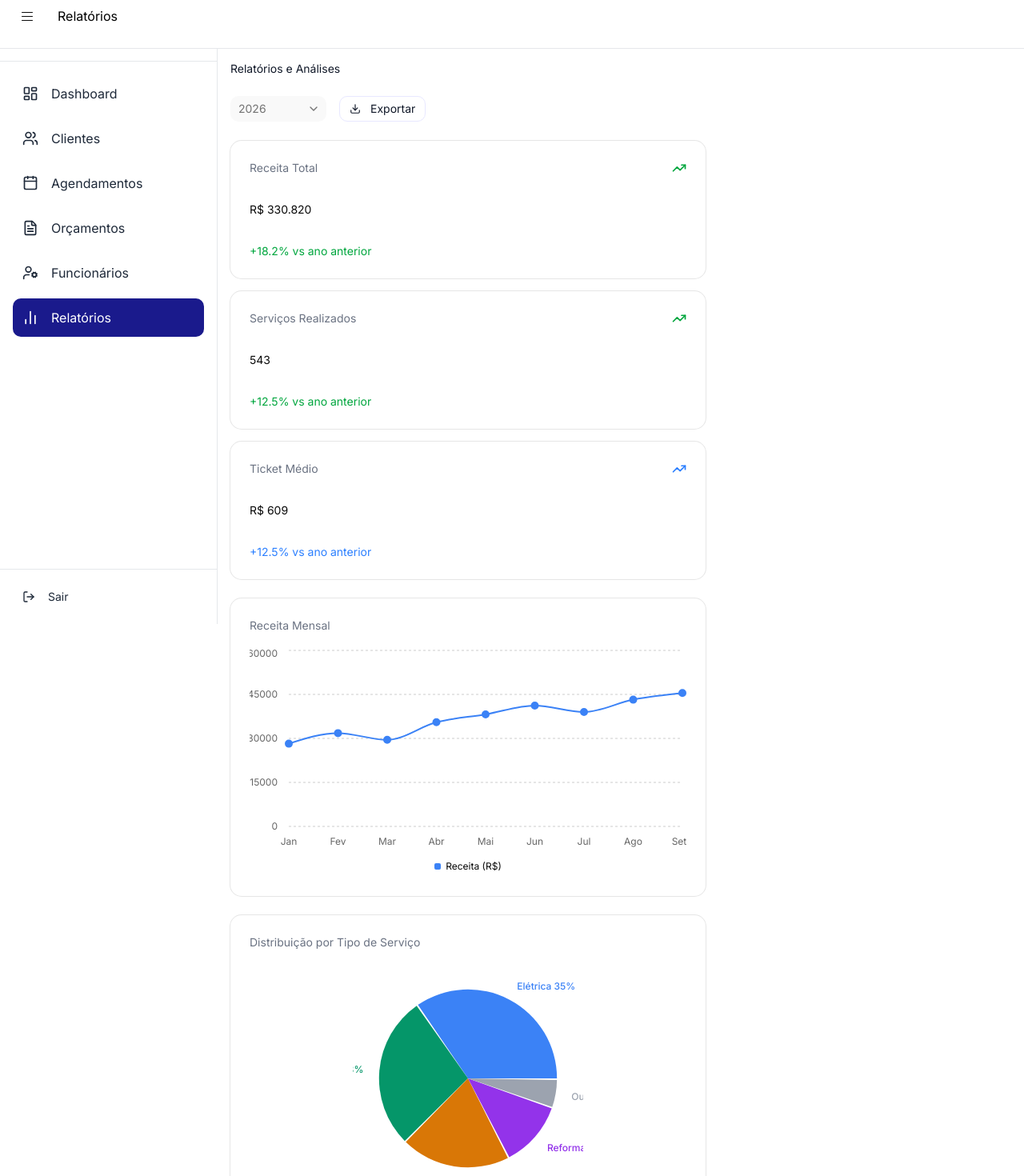
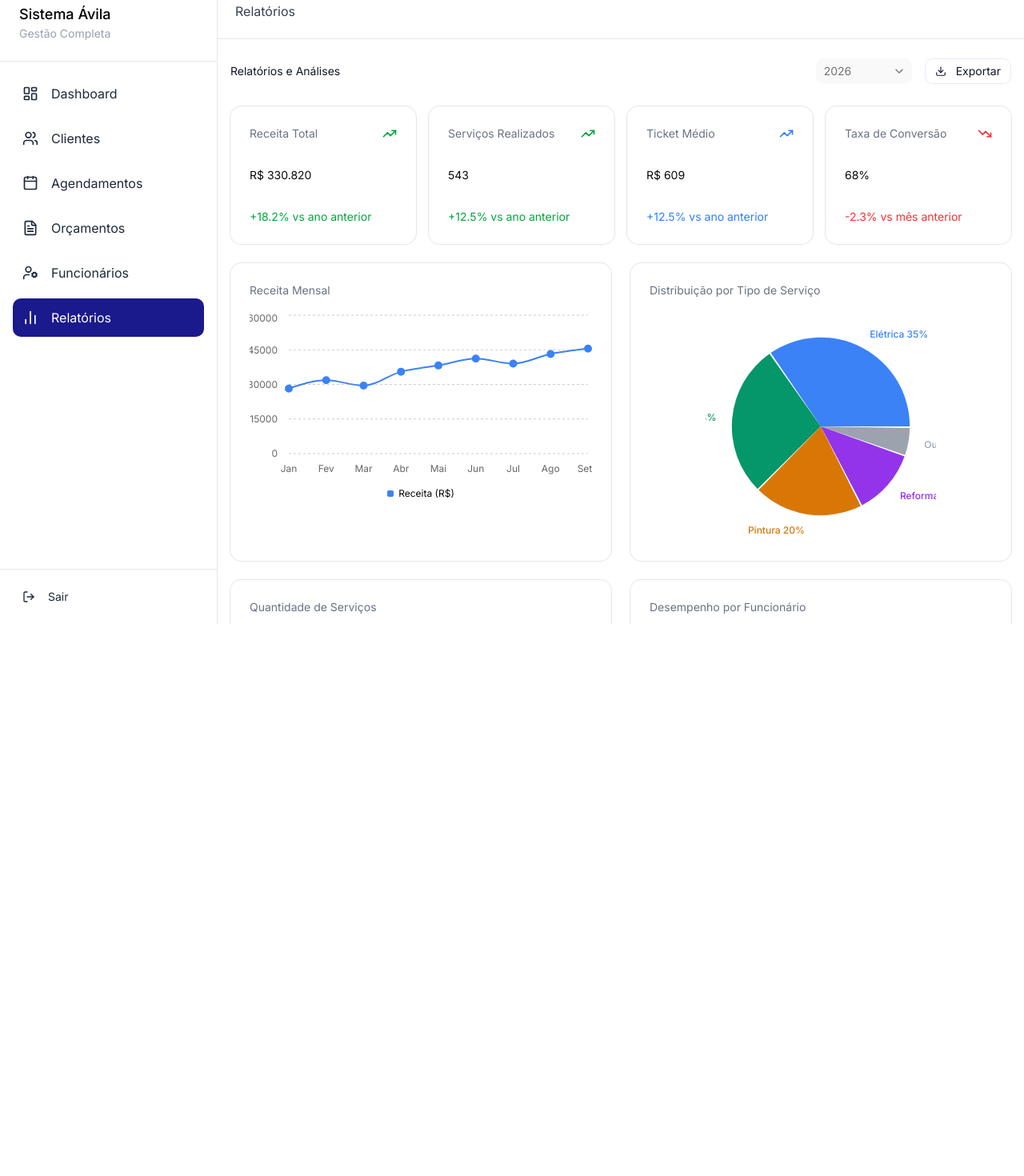
Before and after one commit to danielqueirozc/system-rh, a Next.js app in the folder web/: page /reports in a window 1280 px wide. Shown: the part 20-1490 px from the top of the page at 80% size. After the commit the page ends 800 px from the top, so only its background shows below. Built offline with nearby package versions, Linux system fonts and the light colour scheme.

Commit message:
style: pin reports page header and filter bar while scrolling
Moves the year selector/export controls out of the scrollable main area
so only the cards, charts and table scroll on the desktop layout.

```diff
--- a/web/app/(employee)/reports/page.tsx
+++ b/web/app/(employee)/reports/page.tsx
@@ -1,12 +1,14 @@
-import { HeaderMobile } from "@/app/components/header-mobile";
+'use client'
+
 import { Card } from "@/app/components/ui/card";
 import { SelectYear } from "@/app/components/ui/seletct-year";
-import { Download, TrendingUp } from "lucide-react";
+import { Download, TrendingDown, TrendingUp } from "lucide-react";
 import { MonthlyRevenueChart } from "@/app/components/ui/monthly-revenue-chart";
 import { ServiceTypeChart } from "@/app/components/ui/service-type-chart";
 import { ServicesQuantityChart } from "@/app/components/ui/services-quantity-chart";
 import { EmployeePerformanceChart } from "@/app/components/ui/employee-performance-chart";
 import { cn } from "@/lib/utils";
+import { Fragment, useEffect, useState } from "react";
 
 const employeePerformance = [
   { id: 1, funcionario: "Carlos Tech", servicosConcluidos: 45, receitaGerada: 12500.00, mediaPorServico: 277.78 },
@@ -22,10 +24,140 @@ const currencyFormatter = new Intl.NumberFormat("pt-BR", {
 })
 
 export default function Reports() {
+  const [windowWidth, setWindowWidth] = useState(0)
+
+  useEffect(() => {
+    function handleResize() {
+      setWindowWidth(window.innerWidth)
+    }
+
+    handleResize()
+
+    window.addEventListener('resize', handleResize)
+
+    return () => window.removeEventListener('resize', handleResize)
+  }, [])
+
   return (
+    <Fragment>
+      {windowWidth >= 1024 ? (
+      <div className="flex-1 flex flex-col h-screen">
+        <header className="p-5.5 text-gray-700 border-b border-gray-200">
+          Relatórios
+        </header>
+
+        <div className="flex justify-between items-center px-4 py-6 text-gray-900 text-sm">
+          <p>Relatórios e Análises</p>
+          <div className="flex justify-baseline gap-4">
+            <SelectYear />
+
+            <button className="flex items-center gap-3 border border-purple rounded-lg px-3">
+              <Download size={14} />
+              Exportar
+            </button>
+          </div>
+        </div>
+
+        <main className="flex-1 flex flex-col px-4 pt-1 pb-8 overflow-y-auto">
+          <div className="flex flex-col gap-6 text-gray-900 text-sm">
+            <div className="grid grid-cols-4 gap-4">
+              <Card className="flex flex-col gap-8 p-6">
+                <div className="flex items-center justify-between">
+                  <p className="text-gray-500">Receita Total</p>
+                  <TrendingUp size={18} color="#00A63E" strokeWidth={2.25}/>
+                </div>
+
+                <span>R$ 330.820</span>
+
+                <p className="text-[#00A63E]">+18.2% vs ano anterior</p>
+              </Card>
+
+              <Card className="flex flex-col gap-8 p-6">
+                <div className="flex items-center justify-between">
+                  <p className="text-gray-500">Serviços Realizados</p>
+                  <TrendingUp size={18} color="#00A63E" strokeWidth={2.25}/>
+                </div>
+
+                <span>543</span>
+
+                <p className="text-[#00A63E]">+12.5% vs ano anterior</p>
+              </Card>
+
+              <Card className="flex flex-col gap-8 p-6">
+                <div className="flex items-center justify-between">
+                  <p className="text-gray-500">Ticket Médio</p>
+                  <TrendingUp
+                    className="text-blue-500"
+                    size={18}
+                    strokeWidth={2.25}
+                  />
+                </div>
+
+                <span>R$ 609</span>
+
+                <p className="text-blue-500">+12.5% vs ano anterior</p>
+              </Card>
+
+              <Card className="flex flex-col gap-8 p-6">
+                <div className="flex items-center justify-between">
+                  <p className="text-gray-500">Taxa de Conversão</p>
+                  <TrendingDown
+                    className="text-red-500"
+                    size={18}
+                    strokeWidth={2.25}
+                  />
+                </div>
+
+                <span>68%</span>
+
+                <p className="text-red-500">-2.3% vs mês anterior</p>
+              </Card>
+            </div>
+
+            <div className="grid grid-cols-2 gap-6">
+              <MonthlyRevenueChart />
+              <ServiceTypeChart />
+              <ServicesQuantityChart />
+              <EmployeePerformanceChart />
+            </div>
+
+            <Card className="flex flex-col gap-16 px-8 py-6">
+              <span className="text-base font-medium">Desempenho Detalhado dos Funcionários</span>
+              <div className="overflow-x-auto">
+                <table className="text-sm w-full">
+                  <thead>
+                    <tr className="text-center">
+                      <th className="pb-3 pr-6 font-bold whitespace-nowrap">Funcionário</th>
+                      <th className="pb-3 pr-6 font-bold whitespace-nowrap">Serviços Concluídos</th>
+                      <th className="pb-3 pr-6 font-bold whitespace-nowrap">Receita Gerada</th>
+                      <th className="pb-3 font-bold whitespace-nowrap">Média por Serviço</th>
+                    </tr>
+                  </thead>
+
+                  <tbody>
+                    {employeePerformance.map((employee, i) => (
+                      <tr
+                        key={employee.id}
+                        className={cn(
+                          'border-t border-gray-100 rounded-lg text-center',
+                          i % 2 === 0 ? 'bg-[#f0f0fa]' : 'bg-white'
+                        )}
+                      >
+                        <td className="py-4 pr-6 whitespace-nowrap">{employee.funcionario}</td>
+                        <td className="py-4 pr-6 whitespace-nowrap">{employee.servicosConcluidos}</td>
+                        <td className="py-4 pr-6 whitespace-nowrap text-green-600">{currencyFormatter.format(employee.receitaGerada)}</td>
+                        <td className="py-4 whitespace-nowrap text-blue-500">{currencyFormatter.format(employee.mediaPorServico)}</td>
+                      </tr>
+                    ))}
+                  </tbody>
+                </table>
+              </div>
+            </Card>
+          </div>
+        </main>
+      </div>
+      ) : (
       <div className="flex flex-col">
-      <HeaderMobile title='Relatórios' />
-
         <div className="pt-24 px-4 pb-8">
           <div className="flex flex-col gap-6 text-gray-900 text-sm">
             <p>Relatórios e Análises</p>
@@ -119,6 +251,7 @@ export default function Reports() {
             </div>
           </div>
         </div>
-    </div>
+      </div>)}
+    </Fragment>
   )
 }
```
Lines whose indentation alone changed are shown as unchanged.
